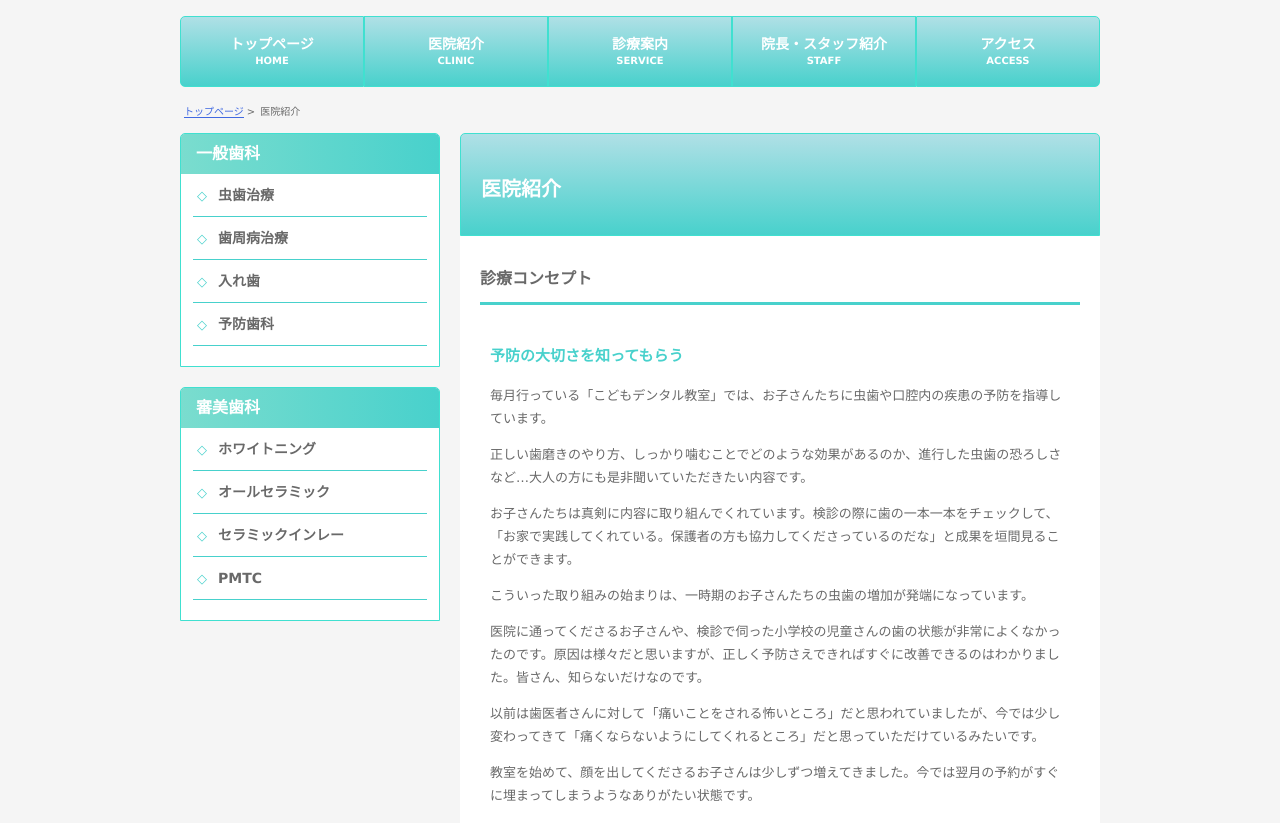
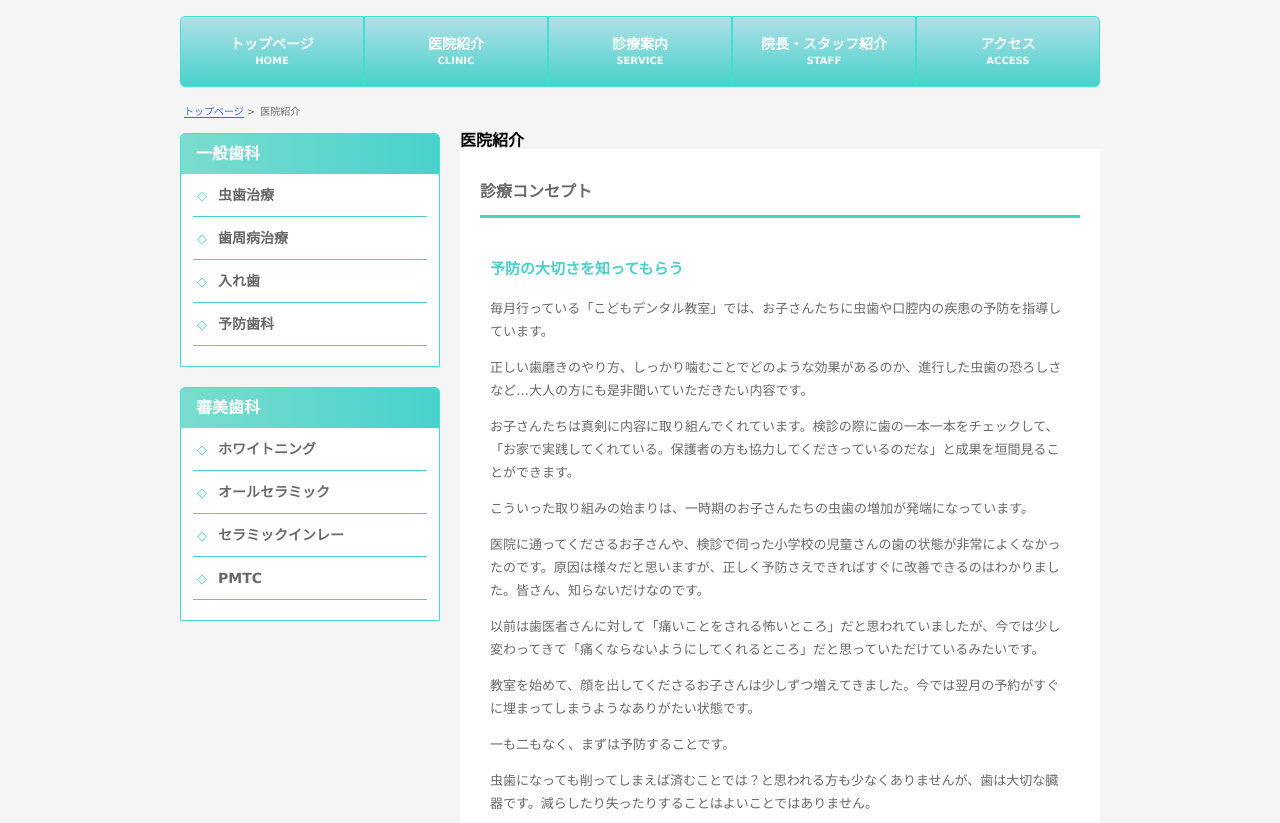
Before and after one commit to karo-ml/DentalClinic, a plain HTML site: page clinic.html in a window 1280 px wide. Shown: the part 124-947 px from the top of the page. Drawn offline with Linux system fonts and the light colour scheme.

Commit message:
Update clinic.html

```diff
--- a/clinic.html
+++ b/clinic.html
@@ -79,15 +79,12 @@
 
     <!-- ========== maincontent ========== -->
         <div class="maincontent">
-          <div class="maincontent-title">
-            <h2>医院紹介</h2>
-          </div>
+          <h2 class="maincontent-title">医院紹介</h2>
           <div class="maincontent-wrapper">
             <div class="medicalconcept">
               <h3>診療コンセプト</h3>
               <div class="medicalconcept-article">
                 <h4>予防の大切さを知ってもらう</h4>
-                <div class="medicalconcept-sentence">
                 <p>毎月行っている「こどもデンタル教室」では、お子さんたちに虫歯や口腔内の疾患の予防を指導しています。</p>
                 <p>正しい歯磨きのやり方、しっかり噛むことでどのような効果があるのか、進行した虫歯の恐ろしさなど…大人の方にも是非聞いていただきたい内容です。</p>
                 <p>お子さんたちは真剣に内容に取り組んでくれています。検診の際に歯の一本一本をチェックして、「お家で実践してくれている。保護者の方も協力してくださっているのだな」と成果を垣間見ることができます。
@@ -99,7 +96,6 @@
                 <p>虫歯になっても削ってしまえば済むことでは？と思われる方も少なくありませんが、歯は大切な臓器です。減らしたり失ったりすることはよいことではありません。</p>
                 <p>歯医者さんは、歯を大切にする方法を教えるところに変わっていくべきなのです。</p>
                 <p>私たちは、予防するという医療を地域に根付かせていきたいと日々努力しています。</p>
-                </div> <!-- /.medicalconcept-sentence -->
               </div> <!-- /.medicalconcept-article -->
             </div> <!-- /.medicalconcept -->
             <div class="medicalInformation">
```
Lines whose indentation alone changed are shown as unchanged.
